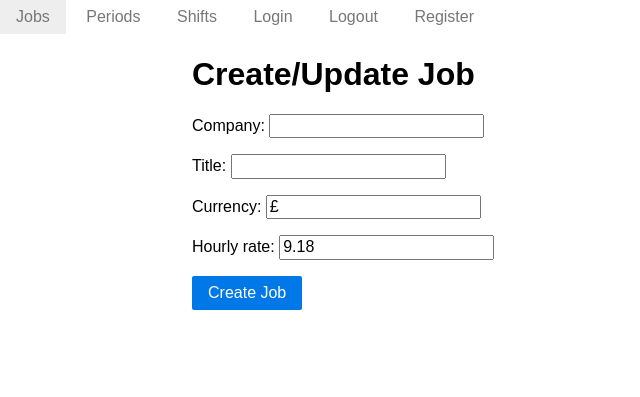
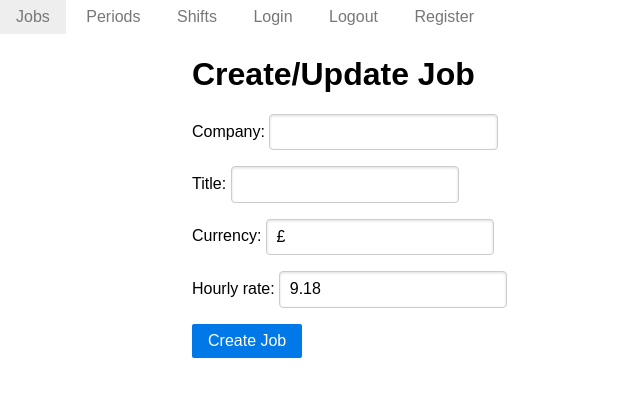
Before and after one commit to kdaniel2410/django-timesheet, a Django app: page /jobs/create/ in a window 1280 px wide. Shown: the top 397 px of the page, without its empty margins (0-640 px from the left). Run offline with Django 4.2, Linux system fonts and the light colour scheme; the visitor is signed in with stand-in values (Sample User, id 1).

Commit message:
Made use of pure-form

```diff
--- a/jobs/templates/jobs/job_form.html
+++ b/jobs/templates/jobs/job_form.html
@@ -2,7 +2,7 @@
 
 <h1>Create/Update Job</h1>
 
-<form method="POST">
+<form class="pure-form" method="POST">
   {% csrf_token %} {{ form.as_p }}
   <button class="pure-button pure-button-primary" type="submit">Create Job</button>
 </form>
--- a/jobs/templates/jobs/period_form.html
+++ b/jobs/templates/jobs/period_form.html
@@ -2,7 +2,7 @@
 
 <h1>Create/Update Period</h1>
 
-<form method="POST">
+<form class="pure-form" method="POST">
   {% csrf_token %} {{ form.as_p }}
   <button class="pure-button pure-button-primary"type="submit">Create</button>
 </form>
--- a/jobs/templates/jobs/shift_confirm_delete.html
+++ b/jobs/templates/jobs/shift_confirm_delete.html
@@ -3,7 +3,7 @@
 <h1>Delete Shift</h1>
 <p><a href="{% url 'shift_list' %}">Shift List</a></p>
 
-<form method="POST">
+<form class="pure-form" method="POST">
   {% csrf_token %}
   <p>Are you sure you want to delete "{{ object }}"?</p>
   <button class="pure-button pure-button-primary" type="submit">
--- a/jobs/templates/jobs/shift_form.html
+++ b/jobs/templates/jobs/shift_form.html
@@ -2,7 +2,7 @@
 
 <h1>Create/Update Shift</h1>
 
-<form method="POST">
+<form class="pure_form" method="POST">
   {% csrf_token %} {{ form.as_p }}
   <button class="pure-button pure-button-primary" type="submit">Create</button>
 </form>
--- a/registration/templates/registration/login.html
+++ b/registration/templates/registration/login.html
@@ -13,7 +13,7 @@
   <a href="{% url 'registration_register' %}">Register</a>
 </p>
 
-<form method="POST">
+<form class="pure-form" method="POST">
   {% csrf_token %} {{ form.as_p }}
   <button class="pure-button pure-button-primary" type="submit">Login</button>
 </form>
--- a/registration/templates/registration/register.html
+++ b/registration/templates/registration/register.html
@@ -5,7 +5,7 @@
   Already have an account? <a href="{% url 'registration_login' %}">Login</a>
 </p>
 
-<form method="POST">
+<form class="pure-form" method="POST">
   {% csrf_token %} {{ form.as_p }}
   <button class="pure-button pure-button-primary" type="submit">
     Register
```
